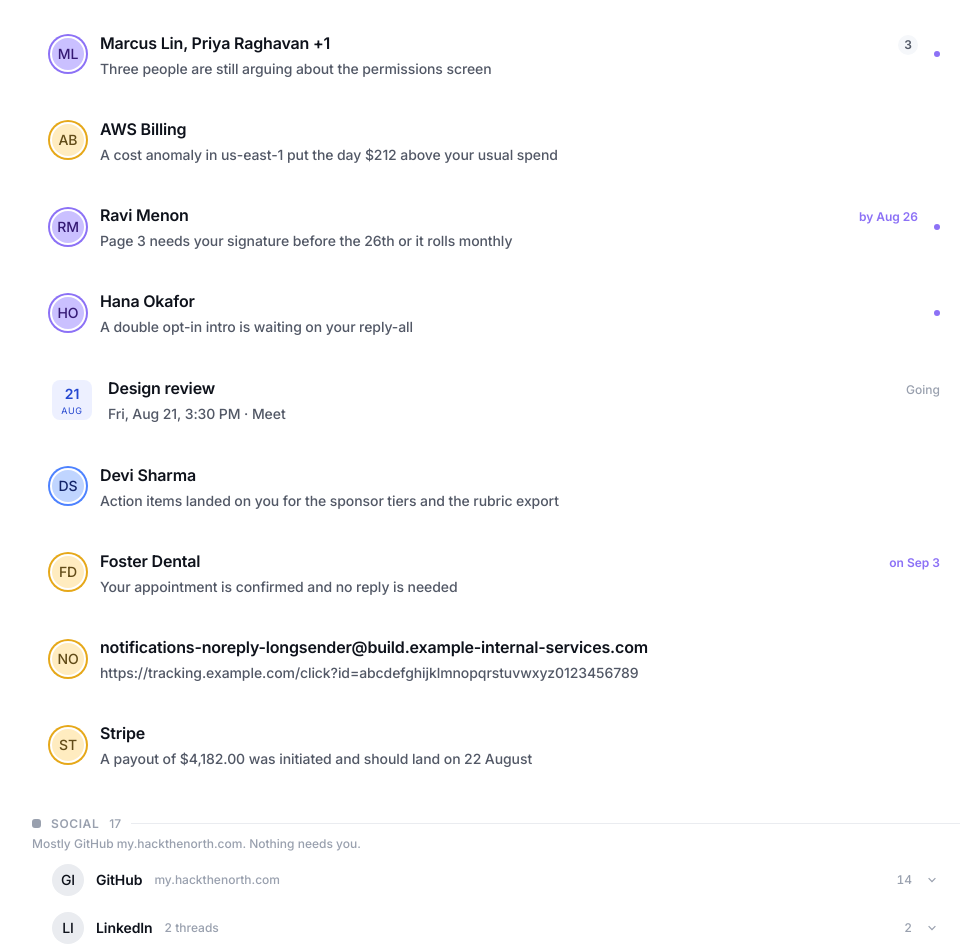
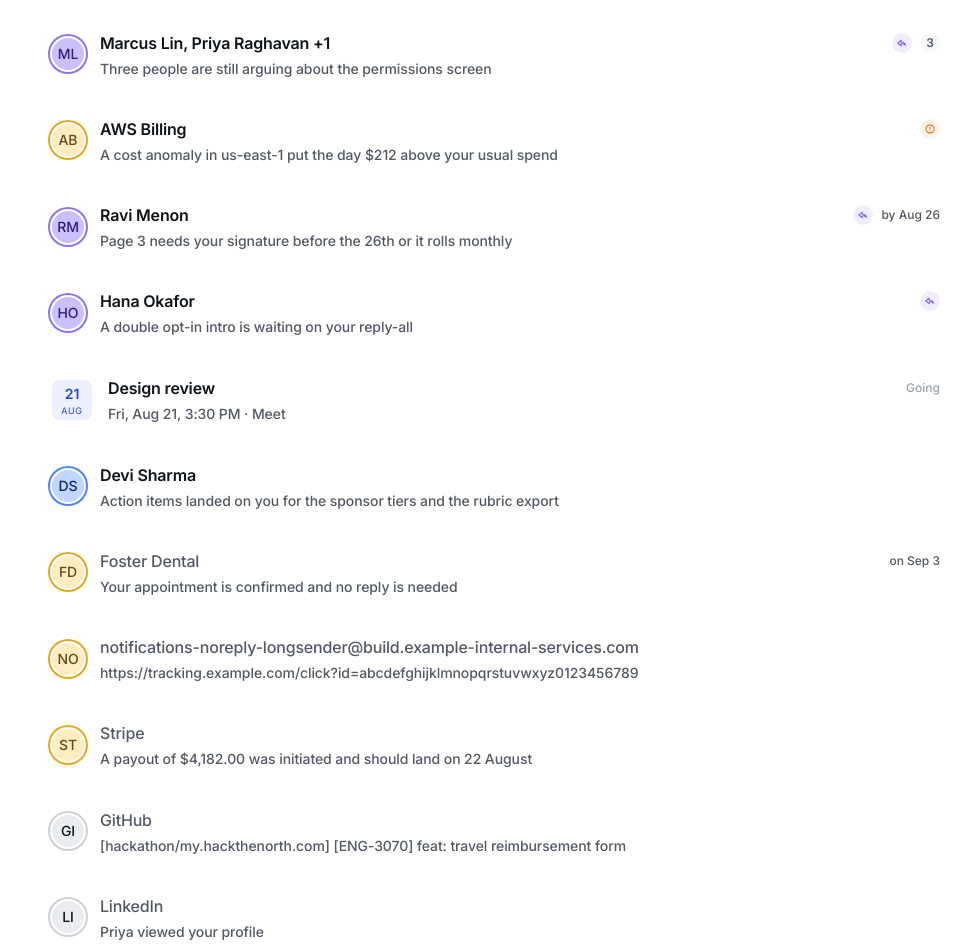
Before and after one commit to mw-171/digest, a Next.js app: page /preview in a window 1280 px wide. Shown: the part 746-1692 px from the top of the page, without its empty margins (144-1115 px from the left). Built offline with nearby package versions, Linux system fonts and the light colour scheme.

Commit message:
improve email highlighitng urgency and need reply

```diff
--- a/src/app/component/digest/cards.tsx
+++ b/src/app/component/digest/cards.tsx
@@ -1,29 +1,13 @@
 "use client";
 
-import {
-  RiArrowDownSLine,
-  RiArrowUpSLine,
-  RiChat3Line,
-  RiMailLine,
-  RiPriceTag3Line,
-  RiUserSmileLine,
-} from "@remixicon/react";
+import { RiErrorWarningLine, RiReplyLine } from "@remixicon/react";
 import Link from "next/link";
 import * as React from "react";
 
 import { SenderAvatar } from "./avatar-initials";
 import { CATEGORY_STYLE } from "./categories";
-import * as Accordion from "@/app/component/ui/accordion";
 import { eventDateBlock, formatDeadline, formatEventTime } from "@/lib/day";
-import {
-  describeGroups,
-  groupBySender,
-  participantLabel,
-  threadsOf,
-  type GroupKind,
-  type SenderGroup,
-  type Thread,
-} from "@/lib/grouping";
+import { participantLabel, threadsOf, type Thread } from "@/lib/grouping";
 import { cn } from "@/utils/cn";
 import type { DigestItem } from "@/lib/digest";
 import { gmailThreadUrl } from "@/lib/gmail-url";
@@ -33,8 +17,6 @@ import { gmailThreadUrl } from "@/lib/gmail-url";
  * rather than with the column's own edge — the cards have 13px of padding, so
  * a row flush to the column reads as wider than everything above it.
  */
-const ROW = "px-[13px] py-2 md:px-5";
-
 /**
  * The card carries no colour of its own. Category lives on the ring around the
  * sender's face, which is one small circle per row instead of a bar down every
@@ -55,8 +37,10 @@ function Deadline({ item, day }: { item: DigestItem; day: string }) {
   return (
     <span
       className={cn(
-        "shrink-0 whitespace-nowrap text-label-xs font-semibold",
-        deadline.late ? "text-text-soft-400" : "text-primary-base",
+        // Neutral on purpose: the accent belongs to the flags, which say what
+        // is wanted. This only says when, and competed with them for it.
+        "shrink-0 whitespace-nowrap text-label-xs font-medium",
+        deadline.late ? "text-text-soft-400" : "text-text-sub-600",
       )}
     >
       {deadline.label}
@@ -79,13 +63,43 @@ function Time({ at }: { at: string }) {
   );
 }
 
-/** The dot that means someone is waiting. */
-function ReplyDot() {
+/**
+ * What this card wants from you, if anything. A 6px dot said only "something",
+ * which is no use for scanning: this names the thing, in the accent already
+ * used for anything that wants a reader.
+ */
+function ActionFlag({ item }: { item: DigestItem }) {
+  // A reply arrow is the shape every mail client uses for the action; a warning
+  // circle reads as "attend to this" where a flag reads as "flag it for later".
+  const kind = item.needsReply
+    ? {
+        icon: RiReplyLine,
+        hint: "Someone is waiting on your reply",
+        tone: "bg-primary-alpha-10 text-primary-dark",
+      }
+    : // "high" is the model's word for needs-you-today-or-tomorrow.
+      item.urgency === "high"
+      ? {
+          icon: RiErrorWarningLine,
+          hint: "Needs you today or tomorrow",
+          tone: "bg-orange-alpha-10 text-orange-700",
+        }
+      : null;
+  if (!kind) return null;
+
+  const Icon = kind.icon;
+
   return (
     <span
-      aria-label="Needs a reply"
-      className="size-[6px] shrink-0 self-center rounded-full bg-primary-base"
-    />
+      title={kind.hint}
+      aria-label={kind.hint}
+      className={cn(
+        "inline-flex size-5 shrink-0 items-center justify-center rounded-full",
+        kind.tone,
+      )}
+    >
+      <Icon aria-hidden className="size-3" />
+    </span>
   );
 }
 
@@ -99,6 +113,8 @@ function CardBody({
   blurb,
   at,
   trailing,
+  compact = false,
+  read = false,
   children,
 }: {
   sender: string;
@@ -106,23 +122,39 @@ function CardBody({
   at?: string;
   /** Sits on the top line, right of the time: a deadline or a thread count. */
   trailing?: React.ReactNode;
+  /** One line at every width, for lanes read by scanning rather than reading. */
+  compact?: boolean;
+  /** Already read: the sender steps back so unread mail carries the weight. */
+  read?: boolean;
   /** Overrides the blurb line entirely — used by invitations. */
   children?: React.ReactNode;
 }) {
   return (
     <span className="min-w-0 flex-1 overflow-hidden">
-      <span className="flex items-baseline justify-between gap-2">
-        <span className="truncate text-label-sm font-semibold text-text-strong-950 md:text-label-md">
+      <span className="flex items-center justify-between gap-2">
+        <span
+          className={cn(
+            "truncate text-label-sm md:text-label-md",
+            read
+              ? "font-medium text-text-sub-600"
+              : "font-semibold text-text-strong-950",
+          )}
+        >
           {sender}
         </span>
-        <span className="flex shrink-0 items-baseline gap-2">
+        <span className="flex shrink-0 items-center gap-2">
           {trailing}
           {at && <Time at={at} />}
         </span>
       </span>
 
       {children ?? (
-        <span className="mt-0.5 line-clamp-2 block text-label-xs leading-snug text-text-sub-600 [overflow-wrap:anywhere] md:mt-1 md:line-clamp-1 md:text-label-sm">
+        <span
+          className={cn(
+            "mt-0.5 block text-label-xs leading-snug text-text-sub-600 [overflow-wrap:anywhere] md:mt-1 md:line-clamp-1 md:text-label-sm",
+            compact ? "line-clamp-1" : "line-clamp-2",
+          )}
+        >
           {blurb}
         </span>
       )}
@@ -135,10 +167,12 @@ function MessageCard({
   item,
   day,
   showTime,
+  compact,
 }: {
   item: DigestItem;
   day: string;
   showTime: boolean;
+  compact: boolean;
 }) {
   return (
     <Link
@@ -154,9 +188,15 @@ function MessageCard({
         sender={item.from}
         blurb={item.blurb || item.purpose}
         at={showTime ? item.receivedAt : undefined}
-        trailing={<Deadline item={item} day={day} />}
+        compact={compact}
+        read={!item.unread}
+        trailing={
+          <>
+            <ActionFlag item={item} />
+            <Deadline item={item} day={day} />
+          </>
+        }
       />
-      {item.needsReply && <ReplyDot />}
     </Link>
   );
 }
@@ -170,10 +210,12 @@ function ThreadCard({
   thread,
   day,
   showTime,
+  compact,
 }: {
   thread: Thread;
   day: string;
   showTime: boolean;
+  compact: boolean;
 }) {
   const latest = thread.latest;
 
@@ -191,13 +233,17 @@ function ThreadCard({
         sender={participantLabel(thread.participants)}
         blurb={latest.blurb || thread.subject}
         at={showTime ? latest.receivedAt : undefined}
+        compact={compact}
+        read={!latest.unread}
         trailing={
-          <span className="rounded-full bg-bg-weak-50 px-1.5 py-0.5 text-label-xs font-semibold text-text-sub-600">
-            {thread.count}
-          </span>
+          <>
+            <ActionFlag item={latest} />
+            <span className="rounded-full bg-bg-weak-50 px-1.5 py-0.5 text-label-xs font-semibold tabular-nums text-text-sub-600">
+              {thread.count}
+            </span>
+          </>
         }
       />
-      {latest.needsReply && <ReplyDot />}
     </Link>
   );
 }
@@ -235,7 +281,7 @@ function InviteCard({ item, day }: { item: DigestItem; day: string }) {
         </span>
 
         <span className="min-w-0 flex-1 overflow-hidden">
-          <span className="flex items-baseline justify-between gap-2">
+          <span className="flex items-center justify-between gap-2">
             {/* Stretched so the whole card opens the message, without nesting
                 a link inside a link the way a wrapping <a> would. */}
             <Link
@@ -294,17 +340,33 @@ function ThreadEntry({
   thread,
   day,
   showTime,
+  compact,
 }: {
   thread: Thread;
   day: string;
   showTime: boolean;
+  compact: boolean;
 }) {
   if (thread.count > 1)
-    return <ThreadCard thread={thread} day={day} showTime={showTime} />;
+    return (
+      <ThreadCard
+        thread={thread}
+        day={day}
+        showTime={showTime}
+        compact={compact}
+      />
+    );
   // An invitation shows its event's time, which matters whatever day you are
   // reading — that is not the same fact as when the mail arrived.
   if (thread.latest.invite) return <InviteCard item={thread.latest} day={day} />;
-  return <MessageCard item={thread.latest} day={day} showTime={showTime} />;
+  return (
+    <MessageCard
+      item={thread.latest}
+      day={day}
+      showTime={showTime}
+      compact={compact}
+    />
+  );
 }
 
 /**
@@ -318,11 +380,14 @@ export function CardList({
   items,
   day,
   showTime = false,
+  compact = false,
 }: {
   items: DigestItem[];
   day: string;
   /** Only today's digest carries arrival times. See {@link DayView}. */
   showTime?: boolean;
+  /** One-line blurbs, for Social. */
+  compact?: boolean;
 }) {
   return (
     <>
@@ -332,6 +397,7 @@ export function CardList({
           thread={thread}
           day={day}
           showTime={showTime}
+          compact={compact}
         />
       ))}
     </>
@@ -339,175 +405,23 @@ export function CardList({
 }
 
 /**
- * Social, in three rows instead of forty. Only headers were fetched, so the
- * useful question is what the pile is made of: threading collapses bot chatter,
- * grouping by sender leaves a few tappable lines, and the sentence above them
- * is arithmetic rather than a model's guess.
+ * Social, as cards like everything else — no heading, because no other lane
+ * gets one and a rule across the list only asked what it was for. The ring on
+ * each sender's face already says which lane this is, and the blurbs are held
+ * to one line because these are scanned rather than read.
  */
-export function SocialGroups({
+export function SocialCards({
   items,
   day,
-  heading = true,
 }: {
   items: DigestItem[];
   day: string;
-  /** Off when the Social tile is the filter and the rule above already said so. */
-  heading?: boolean;
 }) {
   if (items.length === 0) return null;
 
-  const groups = groupBySender(threadsOf(items));
-
   return (
     <section>
-      {heading && (
-        <div className="flex items-center gap-2.5 pb-1 pt-6">
-          <span
-            className={cn(
-              "size-[9px] shrink-0 rounded-[3px]",
-              CATEGORY_STYLE.social.swatch,
-            )}
-          />
-          <span className="text-label-xs font-semibold uppercase tracking-[0.05em] text-text-soft-400">
-            Social
-          </span>
-          <span className="text-label-xs text-text-soft-400">{items.length}</span>
-          <span className="h-px flex-1 bg-stroke-soft-200" />
-        </div>
-      )}
-      <p className="pb-1 text-label-xs text-text-soft-400">
-        {describeGroups(groups)}
-      </p>
-      {groups.map((group) => (
-        <SenderRow key={group.key || "rest"} group={group} day={day} />
-      ))}
+      <CardList items={items} day={day} compact />
     </section>
   );
 }
-
-/** What stands in for a face when the group is a category, not a sender. */
-const BUCKET_ICON: Record<Exclude<GroupKind, "sender">, React.ElementType> = {
-  promotions: RiPriceTag3Line,
-  social: RiUserSmileLine,
-  forums: RiChat3Line,
-  mixed: RiMailLine,
-};
-
-function GroupIcon({ group }: { group: SenderGroup }) {
-  if (group.kind === "sender") {
-    // No ring down here: every row in this section is Social, so a ring on
-    // each one would spend colour saying what the heading already said.
-    return (
-      <SenderAvatar
-        name={group.label}
-        email={group.threads[0].latest.fromEmail}
-        category="social"
-        size="32"
-        ring={false}
-      />
-    );
-  }
-
-  // The remainder is not a sender, so it gets a symbol rather than a face:
-  // borrowing a member's logo would name the row after whichever newsletter
-  // happened to sort first.
-  const Icon = BUCKET_ICON[group.kind];
-  return (
-    <span className="flex size-8 shrink-0 items-center justify-center rounded-full bg-bg-weak-50">
-      <Icon className="size-4 text-text-soft-400" />
-    </span>
-  );
-}
-
-/** Quieter than a title, and never the loudest thing in its row. */
-function Count({ value }: { value: number }) {
-  return (
-    <span className="shrink-0 text-label-xs tabular-nums text-text-soft-400">
-      {value}
-    </span>
-  );
-}
-
-/** How many conversations a source shows before it needs asking twice. */
-const VISIBLE_THREADS = 5;
-
-/**
- * One source, and what it sent. The header names the sender — never one of its
- * subjects, which read as a random email promoted above its siblings — and each
- * row below drops the boilerplate they share, leaving the part that differs.
- */
-function SenderRow({ group, day }: { group: SenderGroup; day: string }) {
-  const [expanded, setExpanded] = React.useState(false);
-  const shown = expanded ? group.threads : group.threads.slice(0, VISIBLE_THREADS);
-  const hidden = group.threads.length - shown.length;
-
-  return (
-    <Accordion.Root type="single" collapsible>
-      <Accordion.Item
-        value={group.key || "rest"}
-        className={cn(
-          "rounded-none bg-transparent p-0 ring-0",
-          "hover:bg-transparent has-[:focus-visible]:bg-transparent",
-          "data-[state=open]:bg-transparent",
-        )}
-      >
-        <Accordion.Header>
-          <Accordion.Trigger className={cn(ROW, "m-0 flex w-full items-center gap-3")}>
-            <GroupIcon group={group} />
-
-            <span className="shrink-0 truncate text-left text-label-sm font-semibold text-text-strong-950">
-              {group.label}
-            </span>
-            <span className="min-w-0 flex-1 truncate text-left text-label-xs text-text-soft-400">
-              {group.descriptor}
-            </span>
-
-            <Count value={group.count} />
-            <Accordion.Arrow
-              openIcon={RiArrowDownSLine}
-              closeIcon={RiArrowUpSLine}
-              className="size-4 shrink-0"
-            />
-          </Accordion.Trigger>
-        </Accordion.Header>
-
-        <Accordion.Content className="pt-0 text-inherit">
-          {/* No avatars down here: the header carries the face, the indent
-              carries the relationship. */}
-          {/* Indented to where the source label starts: 13px of row padding,
-              a 32px mark and the gap after it. */}
-          <div className="pb-1.5 pl-[57px] md:pl-16">
-            {shown.map((thread) => (
-              <Link
-                key={thread.id}
-                href={`/message/${thread.latest.id}?date=${day}`}
-                className={cn(
-                  ROW,
-                  "flex items-baseline gap-3 py-1.5 pl-0 outline-none focus-visible:underline",
-                )}
-              >
-                <span className="min-w-0 flex-1 truncate text-label-xs text-text-sub-600">
-                  {thread.title}
-                </span>
-                {thread.count > 1 && <Count value={thread.count} />}
-              </Link>
-            ))}
-
-            {hidden > 0 && (
-              <button
-                type="button"
-                onClick={() => setExpanded(true)}
-                className={cn(
-                  ROW,
-                  "flex w-full py-1.5 pl-0 text-left text-label-xs text-text-soft-400 outline-none hover:text-text-sub-600",
-                )}
-              >
-                + {hidden} more {hidden === 1 ? "thread" : "threads"}
-              </button>
-            )}
-          </div>
-        </Accordion.Content>
-      </Accordion.Item>
-    </Accordion.Root>
-  );
-}
--- a/src/app/component/digest/digest-screen.tsx
+++ b/src/app/component/digest/digest-screen.tsx
@@ -2,7 +2,7 @@
 
 import * as React from "react";
 
-import { CardList, SocialGroups } from "./cards";
+import { CardList, SocialCards } from "./cards";
 import { CATEGORY_BLURB } from "./categories";
 import { CalendarSheet } from "./calendar-sheet";
 import { Column, Footer, Shell } from "./layout-frame";
@@ -215,11 +215,7 @@ export function DayView({
             day={digest.day}
             showTime={digest.day === today}
           />
-          <SocialGroups
-            items={social}
-            day={digest.day}
-            heading={focus === null && rest.length > 0}
-          />
+          <SocialCards items={social} day={digest.day} />
         </>
       )}
 
--- a/src/app/preview/page.tsx
+++ b/src/app/preview/page.tsx
@@ -35,7 +35,8 @@ function item(spec: Spec): DigestItem {
     subject: spec.purpose,
     snippet: spec.blurb,
     receivedAt: new Date(2026, 7, 20, spec.hour, 14).toISOString(),
-    unread: true,
+    // Mixed on purpose, so the fixture shows both weights.
+    unread: spec.urgency !== "low",
     labels: [],
     tab:
       spec.category === "social"
```
Also changed, not shown: src/app/component/digest/tiles.tsx (+9 -3 lines).
